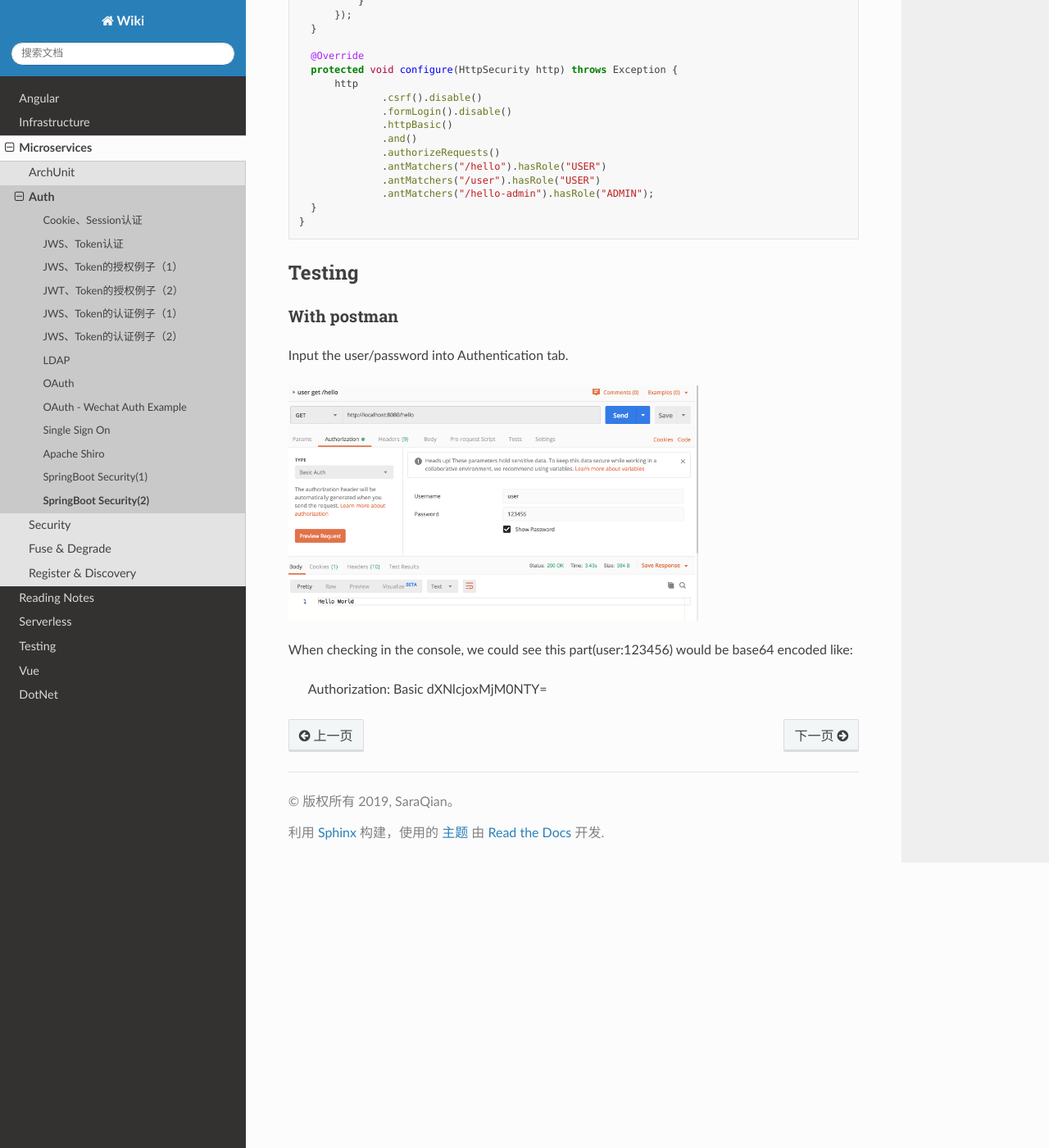
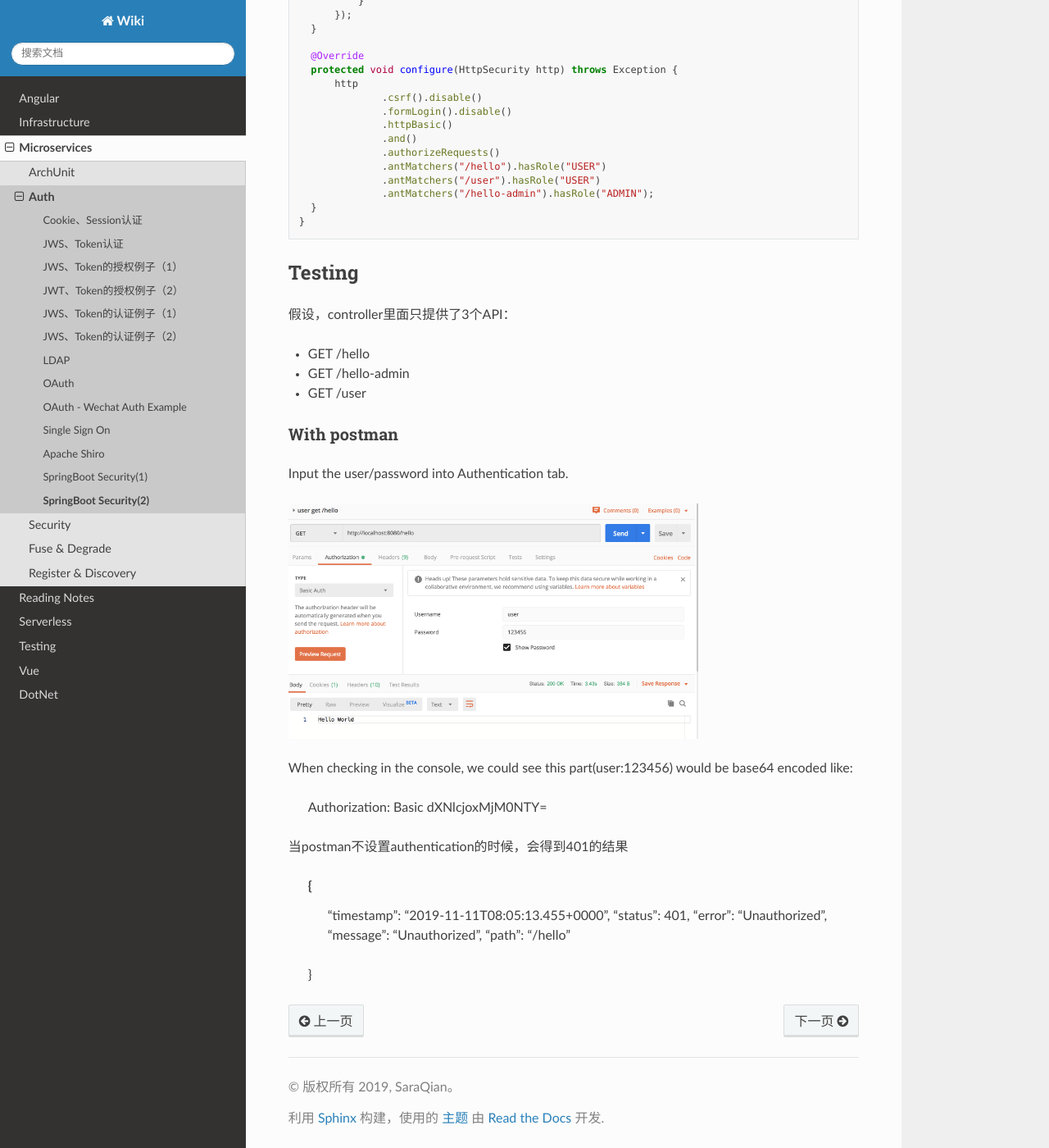
Before and after one commit to abigail830/Sphinx_wiki, a Sphinx documentation site: the page built from source/Microservices/Auth/SpringBoot_Security2.rst, in a window 1280 px wide and 1400 px high, scrolled down 3817 px. Shown: the whole window at 82% size. Built offline with Sphinx 7.4.7 and the Read the Docs theme 2.0.0, drawn with Linux system fonts in a browser that asks for light colours; some of the changed text lies outside the part shown.

Commit message:
Update SpringBoot_Security2.rst

```diff
--- a/source/Microservices/Auth/SpringBoot_Security2.rst
+++ b/source/Microservices/Auth/SpringBoot_Security2.rst
@@ -180,8 +180,8 @@
 
 WebSecurityConfig, 2 major usage:
 
-* One is to config userDetailsService in the authentication flow. And during this, we need to config the password Encoder as well. It would be used during authentication
-* Config the access right, said diff URL map to diff authority right.
+* **Authentication:** One is to config userDetailsService in the authentication flow. And during this, we need to config the password Encoder as well. It would be used during authentication
+* **Authorization:** Config the access right, said diff URL map to diff authority right.
 
 .. code-block:: java
 
@@ -227,6 +227,13 @@
 Testing
 -------------
 
+假设，controller里面只提供了3个API：
+
+* GET /hello
+* GET /hello-admin
+* GET /user
+
+
 With postman
 ^^^^^^^^^^^^^^^
 
@@ -238,3 +245,13 @@
 When checking in the console, we could see this part(user:123456) would be base64 encoded like:
 
   Authorization: Basic dXNlcjoxMjM0NTY=
+
+当postman不设置authentication的时候，会得到401的结果
+
+  {
+    "timestamp": "2019-11-11T08:05:13.455+0000",
+    "status": 401,
+    "error": "Unauthorized",
+    "message": "Unauthorized",
+    "path": "/hello"
+  }
```
